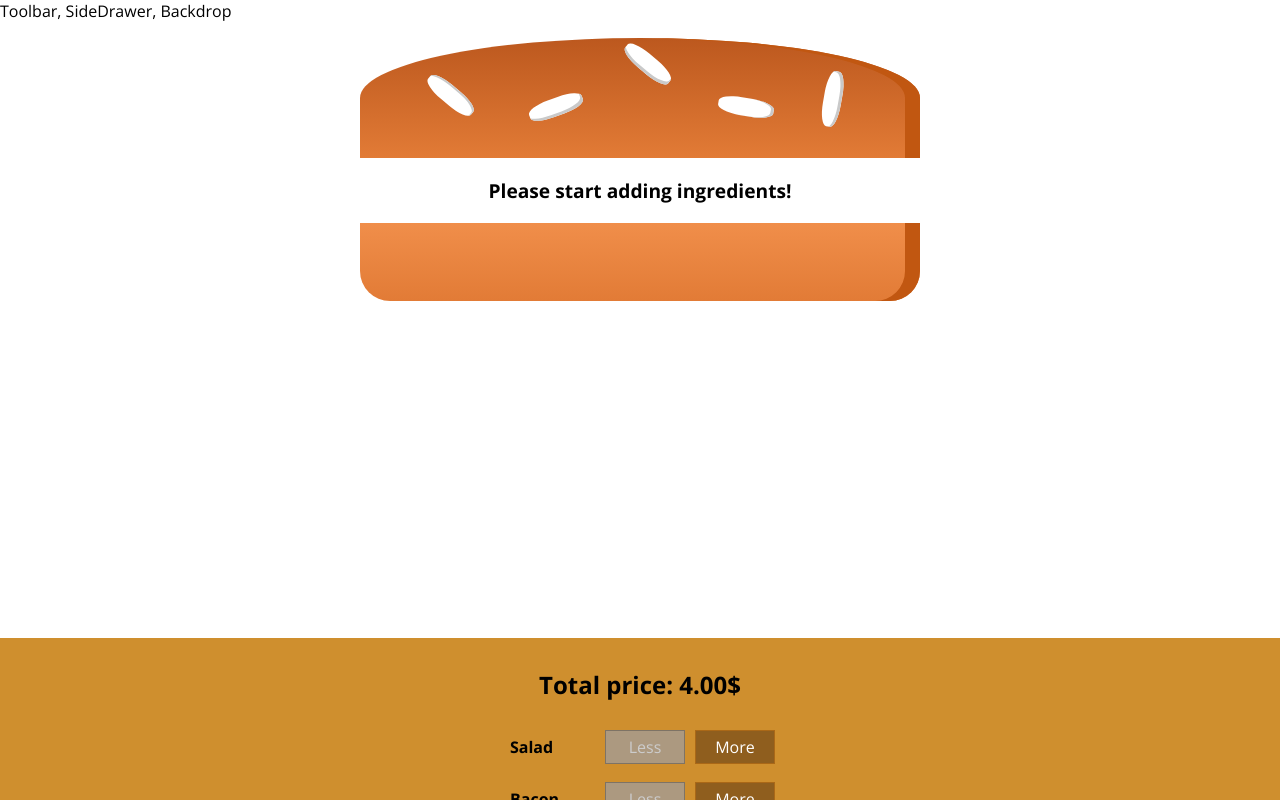
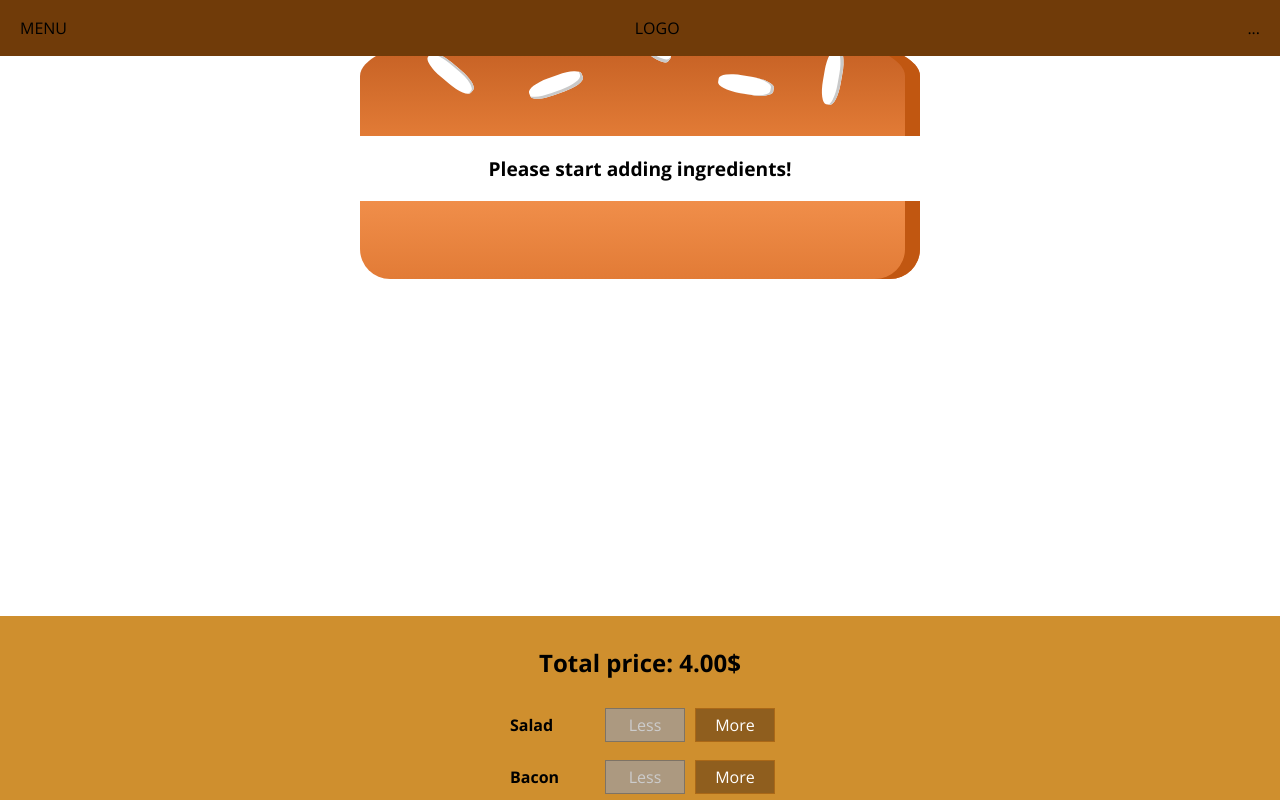
Before and after one commit to ruan65/burger_builder, a React app: page / in a window 1280 px wide. Shown: the top 800 px of the page. Built offline with nearby package versions, Linux system fonts and the light colour scheme.

Commit message:
add toolbar

```diff
--- a/src/App.js
+++ b/src/App.js
@@ -1,11 +1,13 @@
 import React, { Component } from 'react';
 import Layout from './components/Layout/Layout'
+import Toolbar from './components/Navigation/Toolbar/Toolbar'
 import BurgerBuilder from './containers/BurgerBuilder/BurgerBuilder'
 
 class App extends Component {
   render() {
     return (
         <Layout>
+          <Toolbar/>
           <BurgerBuilder/>
         </Layout>
     );
--- a/src/components/Burger/OrderSummary/OrderSummary.js
+++ b/src/components/Burger/OrderSummary/OrderSummary.js
@@ -1,5 +1,6 @@
 import React from 'react'
 import Aux from '../../../hoc/Aux'
+import CustomButton from '../../UI/Button/CustomButton'
 
 const orderSummary = ( props ) => {
 
@@ -18,7 +19,10 @@ const orderSummary = ( props ) => {
     <ul>
       {ingredientsSummary}
     </ul>
+    <h4><u>Total: {props.totalPrice.toFixed(2)}$</u></h4>
     <p>Continue to checkout?</p>
+    <CustomButton clicked={props.cancel} btnType={'Danger'}>CANCEL</CustomButton>
+    <CustomButton clicked={props.continue} btnType={'Success'}>CONTINUE</CustomButton>
   </Aux>
 }
 
--- a/src/components/Layout/Layout.js
+++ b/src/components/Layout/Layout.js
@@ -4,7 +4,6 @@ import classes from './Layout.css'
 
 const layout = (props) => (
   <Aux>
-    <div>Toolbar, SideDrawer, Backdrop</div>
 
     <main className={classes.Content}>
       {props.children}
--- /dev/null
+++ b/src/components/Navigation/Toolbar/Toolbar.css
@@ -0,0 +1,14 @@
+.Toolbar {
+  height: 56px;
+  width: 100%;
+  position: fixed;
+  top: 0;
+  left: 0;
+  background-color: #703B09;
+  display: flex;
+  justify-content: space-between;
+  align-items: center;
+  padding: 0 20px;
+  box-sizing: border-box;
+  z-index: 90;
+}
--- /dev/null
+++ b/src/components/Navigation/Toolbar/Toolbar.js
@@ -0,0 +1,15 @@
+import React from 'react'
+import classes from './Toolbar.css'
+
+const toolBar = ( props ) =>
+  <header className={classes.Toolbar}>
+
+    <div>MENU</div>
+    <div>LOGO</div>
+    <nav>
+      ...
+    </nav>
+
+  </header>
+
+export default toolBar
--- /dev/null
+++ b/src/components/UI/Backdrop/Backdrop.css
@@ -0,0 +1,9 @@
+.Backdrop {
+  width: 100%;
+  height: 100%;
+  position: fixed;
+  z-index: 100;
+  left: 0;
+  top: 0;
+  background-color: rgba(0, 0, 0, .5);
+}
--- a/src/components/UI/Backdrop/Backdrop.js
+++ b/src/components/UI/Backdrop/Backdrop.js
@@ -0,0 +1,8 @@
+import React from 'react'
+import classes from './Backdrop.css'
+
+const backdrop = (props) => props.show
+  ? <div className={classes.Backdrop} onClick={props.clicked}></div>
+  : null
+
+export default backdrop
--- /dev/null
+++ b/src/components/UI/Button/CustomButton.css
@@ -0,0 +1,24 @@
+.CustomButton {
+  background-color: transparent;
+  border: none;
+  color: white;
+  outline: none;
+  cursor: pointer;
+  font: inherit;
+  padding: 10px;
+  margin: 10px;
+  font-weight: bold;
+}
+
+.CustomButton:first-of-type {
+  margin-left: 0;
+  padding-left: 0;
+}
+
+.Success {
+  color: #5C9210;
+}
+
+.Danger {
+  color: #944317;
+}
--- /dev/null
+++ b/src/components/UI/Button/CustomButton.js
@@ -0,0 +1,10 @@
+import React from 'react'
+import classes from './CustomButton.css'
+
+const customButton = ( props ) =>
+  <button className={[classes.CustomButton, classes[props.btnType]].join(' ')}
+          onClick={props.clicked}>
+    {props.children}
+  </button>
+
+export default customButton
--- a/src/components/UI/Modal/Modal.js
+++ b/src/components/UI/Modal/Modal.js
@@ -1,17 +1,22 @@
 import React from 'react'
 import classes from './Modal.css'
+import Aux from '../../../hoc/Aux'
+import Backdrop from '../../UI/Backdrop/Backdrop'
 
 const modal = ( props ) =>
+  <Aux>
+    <Backdrop show={props.show} clicked={props.modalClosed}/>
     <div className={classes.Modal}
          style={
            {
              transform: props.show ? 'translateY(0)' : 'translateY(-100vh)',
-           opacity: props.show ? .5 : 0
+             opacity: props.show ? .75 : 0
            }
          }
     >
       {props.children}
     </div>
+  </Aux>
 
 
 export default modal
--- a/src/containers/BurgerBuilder/BurgerBuilder.js
+++ b/src/containers/BurgerBuilder/BurgerBuilder.js
@@ -49,21 +49,24 @@ class BurgerBuilder extends Component {
     } )
   }
 
+  orderHandler = () => {
+    this.setState( { ordered: !this.state.ordered } )
+  }
+
+  orderContinueHandler = () => {
+    alert( 'You continue!' )
+  }
+
   render() {
-
-    // let orderSummary = null
-    //
-    // if (this.state.ordered) {
-    //   orderSummary =
-    //     <Modal>
-    //       <OrderSummary ingredients={this.state.ingredients}/>
-    //     </Modal>
-    // }
 
     return (
       <Aux>
-        <Modal show={this.state.ordered}>
-          <OrderSummary ingredients={this.state.ingredients} />
+        <Modal show={this.state.ordered} modalClosed={this.orderHandler}>
+          <OrderSummary ingredients={this.state.ingredients}
+                        totalPrice={this.state.totalPrice}
+                        continue={this.orderContinueHandler}
+                        cancel={this.orderHandler}
+          />
         </Modal>
         <Burger ingredients={this.state.ingredients}/>
         <BuildControls
```
Lines whose indentation alone changed are shown as unchanged.
